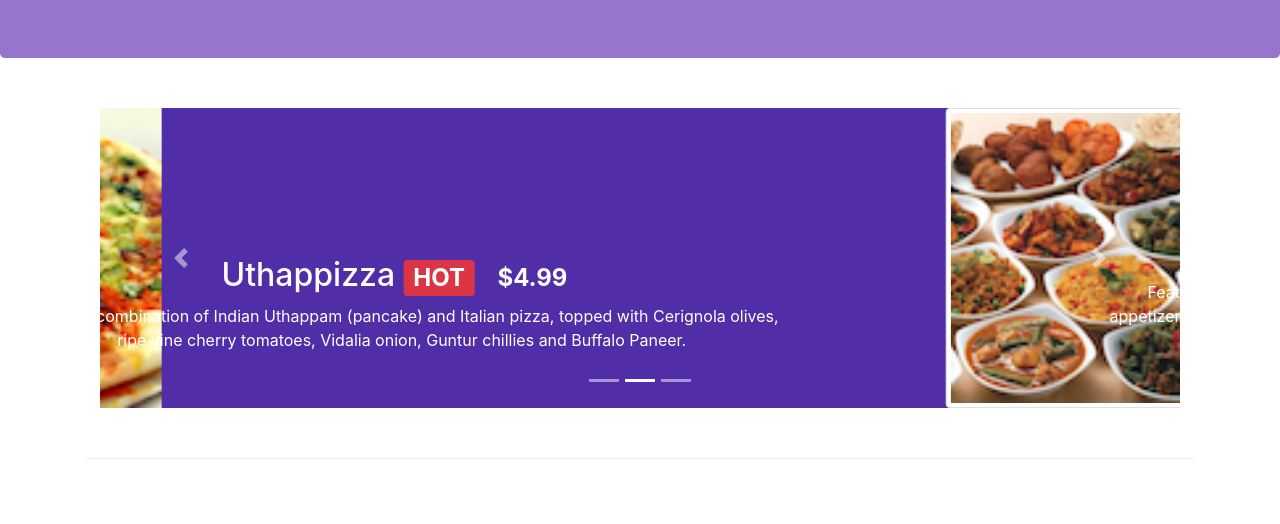
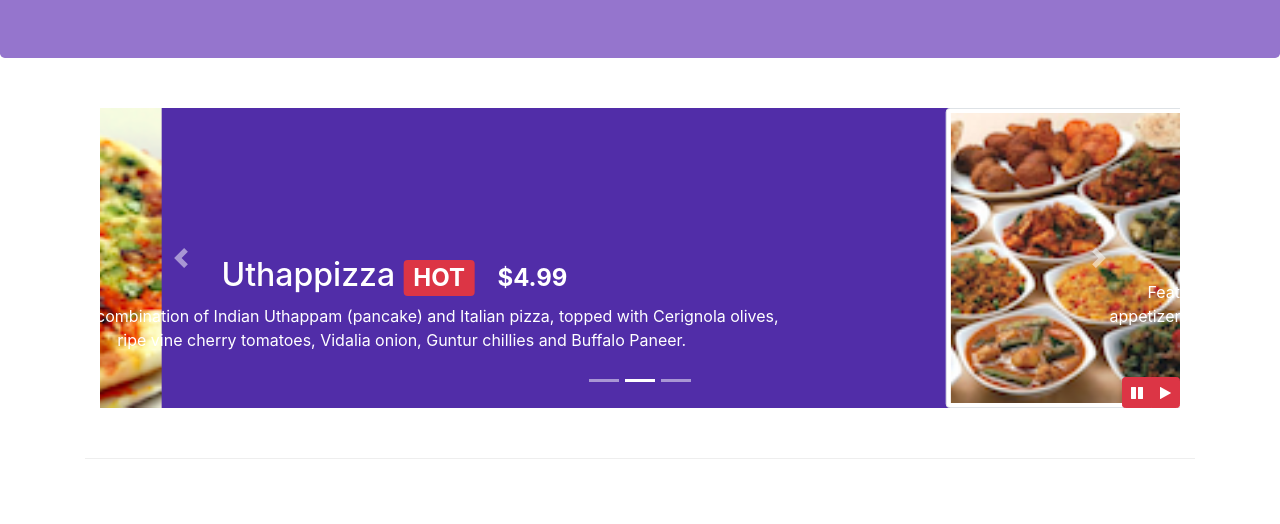
Before and after one commit to Siaht1610/bootstrap4, a website: page index.html in a window 1280 px wide. Shown: the part 276-800 px from the top of the page. Drawn offline with nearby package versions, Linux system fonts and the light colour scheme.

Commit message:
Boostrap JQuery

```diff
--- a/css/styles.css
+++ b/css/styles.css
@@ -55,3 +55,9 @@
 		left: 0;
 		min-height: 300px;
 	}
+	#carouselButton {
+		right:0px;
+		position: absolute;
+		bottom: 0px;
+		z-index: 1;
+	}
--- a/index.html
+++ b/index.html
@@ -166,6 +166,14 @@
                         </a>
 
                     </div>
+                    <div class="btn-group" id="carouselButton">
+                        <button class="btn btn-danger btn-sm" id="carousel-pause">
+                            <span class="fa fa-pause"></span>
+                        </button>
+                        <button class="btn btn-danger btn-sm" id="carousel-play">
+                            <span class="fa fa-play"></span>
+                        </button>
+                    </div>
 
                 </div>
             </div>
@@ -289,11 +297,11 @@
                                 <div class="col-12 col-md-4">
                                     <div class="btn-group btn-group-toggle" data-toggle="buttons">
                                         <label class="btn btn-success active">
-                                                <input type="radio" name="options" id="option1" autocomplete="off"
-                                                    checked> Non-Smoking
+                                            <input type="radio" name="options" id="option1" autocomplete="off" checked>
+                                            Non-Smoking
                                         </label>
                                         <label class="btn btn-danger">
-                                                <input type="radio" name="options" id="option2" autocomplete="off"> Smoking
+                                            <input type="radio" name="options" id="option2" autocomplete="off"> Smoking
                                         </label>
                                     </div>
                                 </div>
@@ -377,6 +385,18 @@
     <script src="node_modules/jquery/dist/jquery.slim.min.js"></script>
     <script src="node_modules/popper.js/dist/umd/popper.min.js"></script>
     <script src="node_modules/bootstrap/dist/js/bootstrap.min.js"></script>
+    <script>
+        $(document).ready(function(){
+            $("#mycarousel").carousel( { interval: 2000 } );
+            $("#carousel-pause").click(function(){
+                $("#mycarousel").carousel('pause');
+            });
+            $("#carousel-play").click(function(){
+                $("#mycarousel").carousel('cycle');
+            });
+        });
+</script>
+
 
 </body>
 
```
